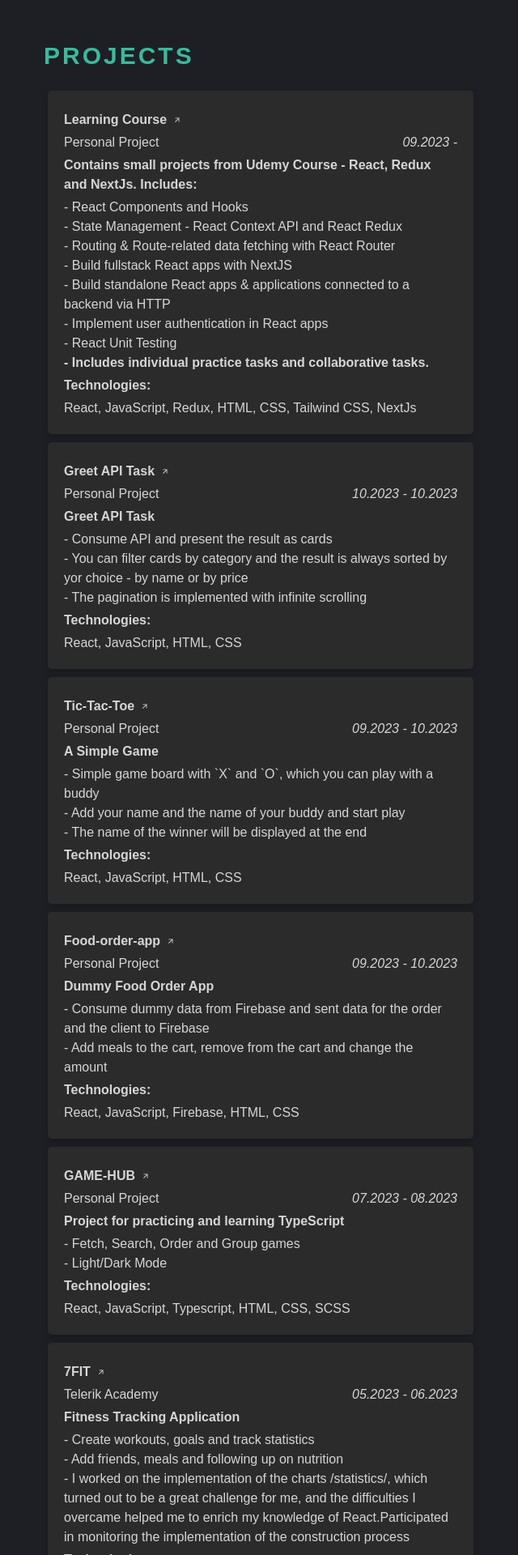
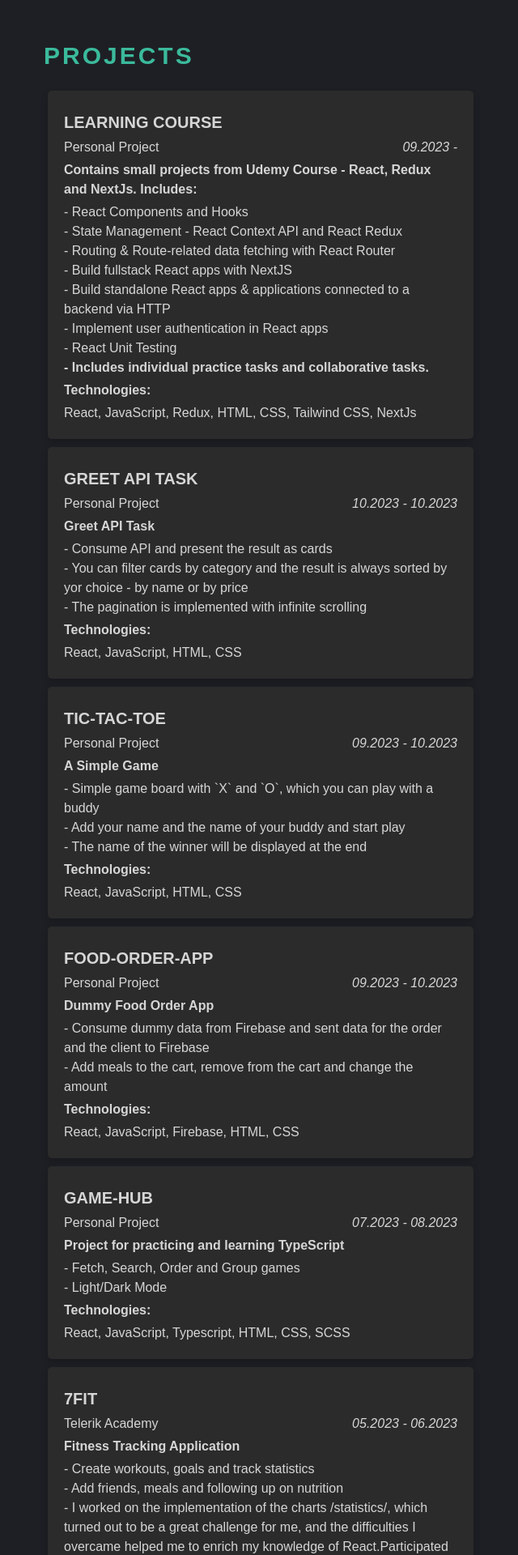
Before and after one commit to ipz06/my-portfolio, a Next.js app: page / in a window 1280 px wide. Shown: the part 1940-3860 px from the top of the page at 81% size, without its empty margins (594-1234 px from the left). Built offline with nearby package versions, Linux system fonts and the light colour scheme.

Commit message:
Change hover effect to projects

```diff
--- a/src/app/projects/page.tsx
+++ b/src/app/projects/page.tsx
@@ -3,7 +3,7 @@ import style from '../ui/card.module.css';
 import Link from 'next/link';
 // import Image from 'next/image';
 import { MdOutlineArrowOutward } from "react-icons/md";
-
+import styles from './projects.module.css'
 import { useState } from 'react';
 
 export default function Projects () {
@@ -18,18 +18,10 @@ export default function Projects () {
             <h1 className="text-3xl font-bold tracking-widest text-[#3BBA9C] py-5 lg:pb-5 sr-only sm:not-sr-only">PROJECTS</h1>
             <Link
             href='https://gitlab.com/ipz06/learningtasks'
-            onMouseEnter={() => setIsProjectHovered(true)}
-            onMouseLeave={() => setIsProjectHovered(false)}
             >
                 <div className={style.card} >
-                    <div className='flex flex-row gap-2 items-center'>
+                    <div className={styles.example}>
                         <h3 className="font-bold text-[#d6d6d6] py-1">Learning Course</h3>
-                        <p className="font-bold text-[#d6d6d6] py-1" onMouseEnter={() => setIsProjectHovered(true)} onMouseLeave={() => setIsProjectHovered(false)}>
-                            <MdOutlineArrowOutward
-                            size={isProjectHovered ? 20 : 10}
-                            alt="Pointer for link"
-                            />
-                        </p>
                     </div>
                     <div className='flex flex-row justify-between text-[#d6d6d6]'>
                         <span>Personal Project </span >
@@ -52,15 +44,9 @@ export default function Projects () {
             </Link>
             <Link
             href='https://gitlab.com/ipz06/greet-task'>
-                <div className={style.card} onMouseEnter={() => setIsProjectHovered(true)} onMouseLeave={() => setIsProjectHovered(false)}>
-                    <div className='flex flex-row gap-2 items-center'>
+                <div className={style.card}>
+                    <div className={styles.example}>
                         <h3 className="font-bold text-[#d6d6d6] py-1">Greet API Task</h3>
-                        <p className="font-bold text-[#d6d6d6] py-1" onMouseEnter={() => setIsProjectHovered(true)} onMouseLeave={() => setIsProjectHovered(false)}>
-                            <MdOutlineArrowOutward
-                            size={isProjectHovered ? 20 : 10}
-                            alt="Pointer for link"
-                            />
-                        </p>
                     </div>
                     <div className='flex flex-row justify-between text-[#d6d6d6]'>
                         <span>Personal Project </span >
@@ -78,15 +64,9 @@ export default function Projects () {
             </Link>
             <Link
             href='https://tic-tac-toe-rho.vercel.app/'>
-                <div className={style.card} onMouseEnter={() => setIsProjectHovered(true)} onMouseLeave={() => setIsProjectHovered(false)}>
-                    <div className='flex flex-row gap-2 items-center'>
+                <div className={style.card} >
+                    <div className={styles.example}>
                         <h3 className="font-bold text-[#d6d6d6] py-1">Tic-Tac-Toe</h3>
-                        <p className="font-bold text-[#d6d6d6] py-1" onMouseEnter={() => setIsProjectHovered(true)} onMouseLeave={() => setIsProjectHovered(false)}>
-                            <MdOutlineArrowOutward
-                            size={isProjectHovered ? 20 : 10}
-                            alt="Pointer for link"
-                            />
-                        </p>
                     </div>
                     <div className='flex flex-row justify-between text-[#d6d6d6]'>
                         <span>Personal Project </span >
@@ -104,15 +84,9 @@ export default function Projects () {
             </Link>
             <Link
             href='https://gitlab.com/ipz06/food-order-app'>
-                <div className={style.card} onMouseEnter={() => setIsProjectHovered(true)} onMouseLeave={() => setIsProjectHovered(false)}>
-                    <div className='flex flex-row gap-2 items-center'>
+                <div className={style.card} >
+                    <div className={styles.example}>
                         <h3 className="font-bold text-[#d6d6d6] py-1">Food-order-app</h3>
-                        <p className="font-bold text-[#d6d6d6] py-1" onMouseEnter={() => setIsProjectHovered(true)} onMouseLeave={() => setIsProjectHovered(false)}>
-                            <MdOutlineArrowOutward
-                            size={isProjectHovered ? 20 : 10}
-                            alt="Pointer for link"
-                            />
-                        </p>
                     </div>
                     <div className='flex flex-row justify-between text-[#d6d6d6]'>
                         <span>Personal Project </span >
@@ -129,15 +103,9 @@ export default function Projects () {
             </Link>
             <Link
             href='https://gitlab.com/ipz06/game-hub'>
-                <div className={style.card} onMouseEnter={() => setIsProjectHovered(true)} onMouseLeave={() => setIsProjectHovered(false)}>
-                    <div className='flex flex-row gap-2 items-center'>
+                <div className={style.card} >
+                    <div className={styles.example}>
                         <h3 className="font-bold text-[#d6d6d6] py-1">GAME-HUB</h3>
-                        <p className="font-bold text-[#d6d6d6] py-1" onMouseEnter={() => setIsProjectHovered(true)} onMouseLeave={() => setIsProjectHovered(false)}>
-                            <MdOutlineArrowOutward
-                            size={isProjectHovered ? 20 : 10}
-                            alt="Pointer for link"
-                            />
-                        </p>
                     </div>
                     <div className='flex flex-row justify-between text-[#d6d6d6]'>
                         <span>Personal Project </span >
@@ -154,15 +122,9 @@ export default function Projects () {
             </Link>
             <Link
             href='https://gitlab.com/ipz06/fitness-tracking-app'>
-                <div className={style.card} onMouseEnter={() => setIsProjectHovered(true)} onMouseLeave={() => setIsProjectHovered(false)}>
-                    <div className='flex flex-row gap-2 items-center'>
+                <div className={style.card} >
+                    <div className={styles.example}>
                         <h3 className="font-bold text-[#d6d6d6] py-1">7FIT</h3>
-                        <p className="font-bold text-[#d6d6d6] py-1" onMouseEnter={() => setIsProjectHovered(true)} onMouseLeave={() => setIsProjectHovered(false)}>
-                            <MdOutlineArrowOutward
-                            size={isProjectHovered ? 20 : 10}
-                            alt="Pointer for link"
-                            />
-                        </p>
                     </div>
                     <div className='flex flex-row justify-between text-[#d6d6d6]'>
                         <span>Telerik Academy </span >
@@ -183,7 +145,7 @@ export default function Projects () {
             </Link>
             <div className={style.card}>
                 <div className='flex flex-row gap-2 items-center'>
-                    <h3 className="font-bold text-[#d6d6d6] py-1">ASK.me</h3>
+                    <h3 className="font-bold text-[#d6d6d6] py-1 text-xl">ASK.me</h3>
                     </div>
                     <div className='flex flex-row justify-between text-[#d6d6d6]'>
                         <span>Telerik Academy </span >
@@ -203,7 +165,7 @@ export default function Projects () {
             </div>
             <div className={style.card}>
                 <div className='flex flex-row gap-2 items-center'>
-                            <h3 className="font-bold text-[#d6d6d6] py-1">Giphy</h3>
+                            <h3 className="font-bold text-[#d6d6d6] py-1 text-xl">Giphy</h3>
                         </div>
                         <div className='flex flex-row justify-between text-[#d6d6d6]'>
                             <span>Telerik Academy </span >
--- /dev/null
+++ b/src/app/projects/projects.module.css
@@ -0,0 +1,37 @@
+.example {
+    /* border-radius: 4px; */
+    /* background: linear-gradient(to right, #67b26b, #4ca2cb) !important; */
+    border: none;
+    color: #FFFFFF;
+    /* text-align: center; */
+    text-transform: uppercase;
+    font-size: 20px;
+    /* padding: 20px; */
+    /* width: 100px; */
+    transition: all 0.4s;
+    cursor: pointer;
+    /* margin: 5px; */
+    font-style: bold;
+  }
+
+  .example h3 {
+    cursor: pointer;
+    display: inline-block;
+    position: relative;
+    transition: 0.4s;
+  }
+  .example h3:after {
+    content: '\00bb';
+    position: absolute;
+    opacity: 0;
+    top: 0;
+    right: -20px;
+    transition: 0.5s;
+  }
+  .example:hover h3 {
+    padding-right: 25px;
+  }
+  .example:hover h3:after {
+    opacity: 1;
+    right: 0;
+  }
```
